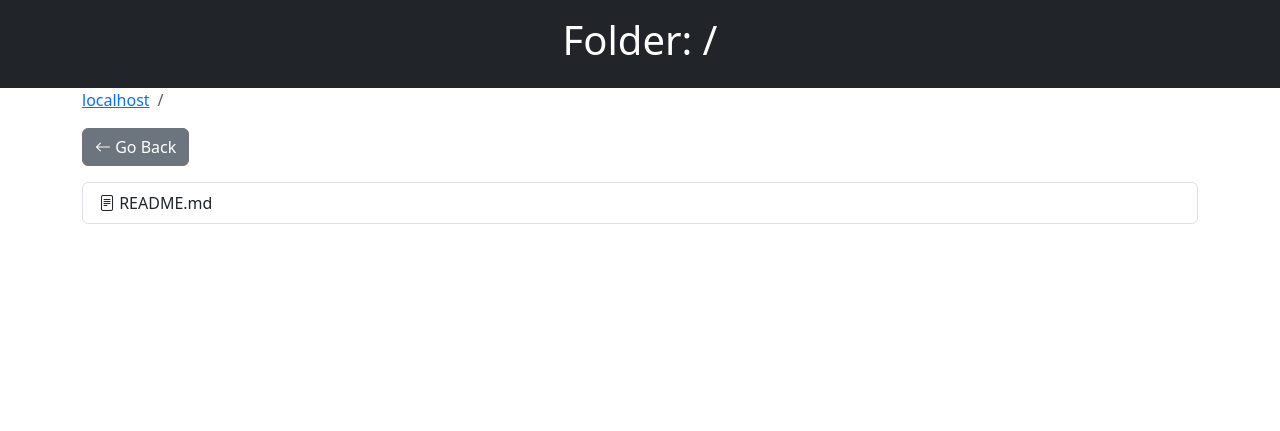
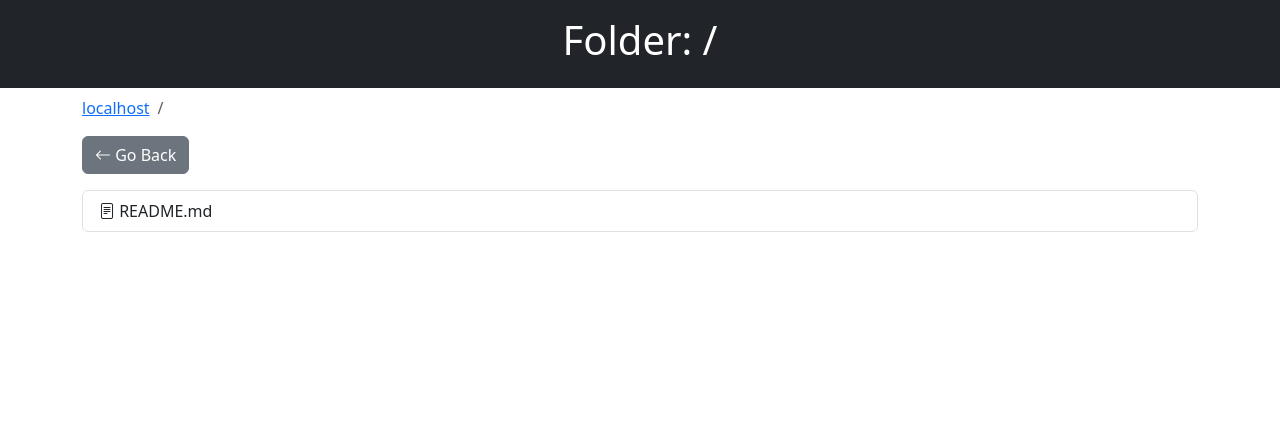
Before and after one commit to oytunistrator/php-dirlister, a PHP site: page /index.php in a window 1280 px wide. Shown: the top 431 px of the page. Run offline with PHP 8.4, Linux system fonts and the light colour scheme.

Commit message:
Update index.php

```diff
--- a/index.php
+++ b/index.php
@@ -62,7 +62,7 @@ if (isset($_GET['zip']) && $_GET['zip'] === '1' && isset($_GET['dirToZip'])) {
     <h1>Folder: <?php echo htmlspecialchars($_GET['dir'] ?? '/'); ?></h1>
 </header>
 
-<div class="container" style="padding-bottom: 100px;">
+<div class="container mt-2" style="padding-bottom: 100px;">
 
 <?php
 // URL decode ve path oluşturma
@@ -73,12 +73,17 @@ $realPath = realpath($fullPath);
 // Güvenlik kontrolü
 if ($realPath === false || !is_dir($realPath) || strpos($realPath, $baseDirectory) !== 0) {
     header("HTTP/1.1 400 Bad Request");
-    echo '<div class="alert alert-danger">Invalid directory or access denied.</div>';
+
     $parentDirectory = dirname($requestPathDecoded);
     $parentUrl = ($parentDirectory && $parentDirectory !== '.' && $parentDirectory !== '/')
         ? '/' . implode('/', array_map('rawurlencode', explode('/', trim($parentDirectory, '/'))))
         : '/';
-    echo '<a href="?dir=' . htmlspecialchars($parentUrl) . '" class="btn btn-secondary mt-3"><i class="bi bi-arrow-left"></i> Go Back</a>';
+    $domain = $_SERVER['HTTP_HOST'];
+    echo '<nav aria-label="breadcrumb"><ol class="breadcrumb">';
+    echo '<li class="breadcrumb-item"><a href="/">'.$domain.'</a></li>';
+    echo '</ol></nav>';
+    echo '<a href="?dir=' . htmlspecialchars($parentUrl) . '" class="btn btn-secondary"><i class="bi bi-arrow-left"></i> Go Back</a>';
+    echo '<div class="alert alert-danger mt-2">Invalid directory or access denied.</div>';
     exit;
 }
 
```
